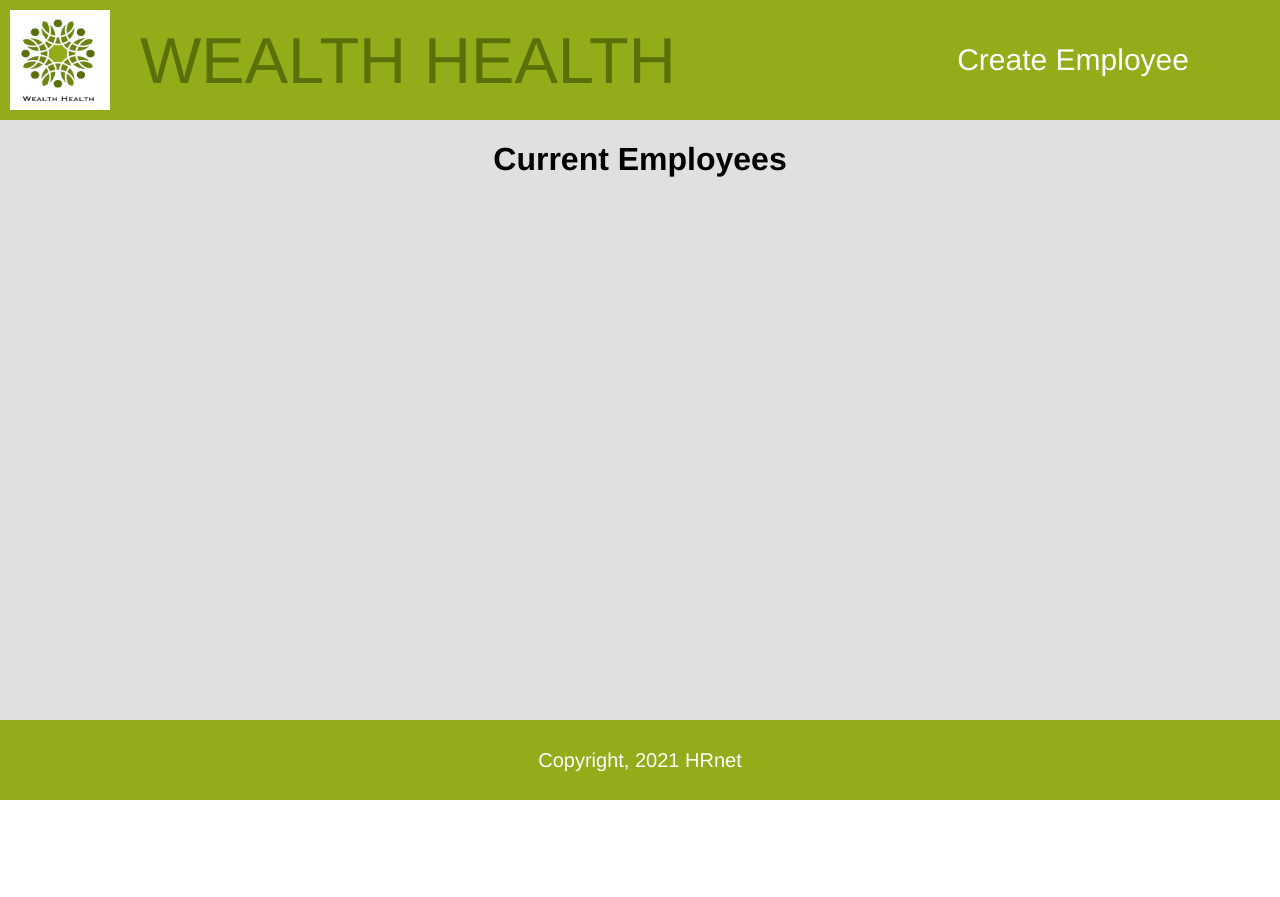
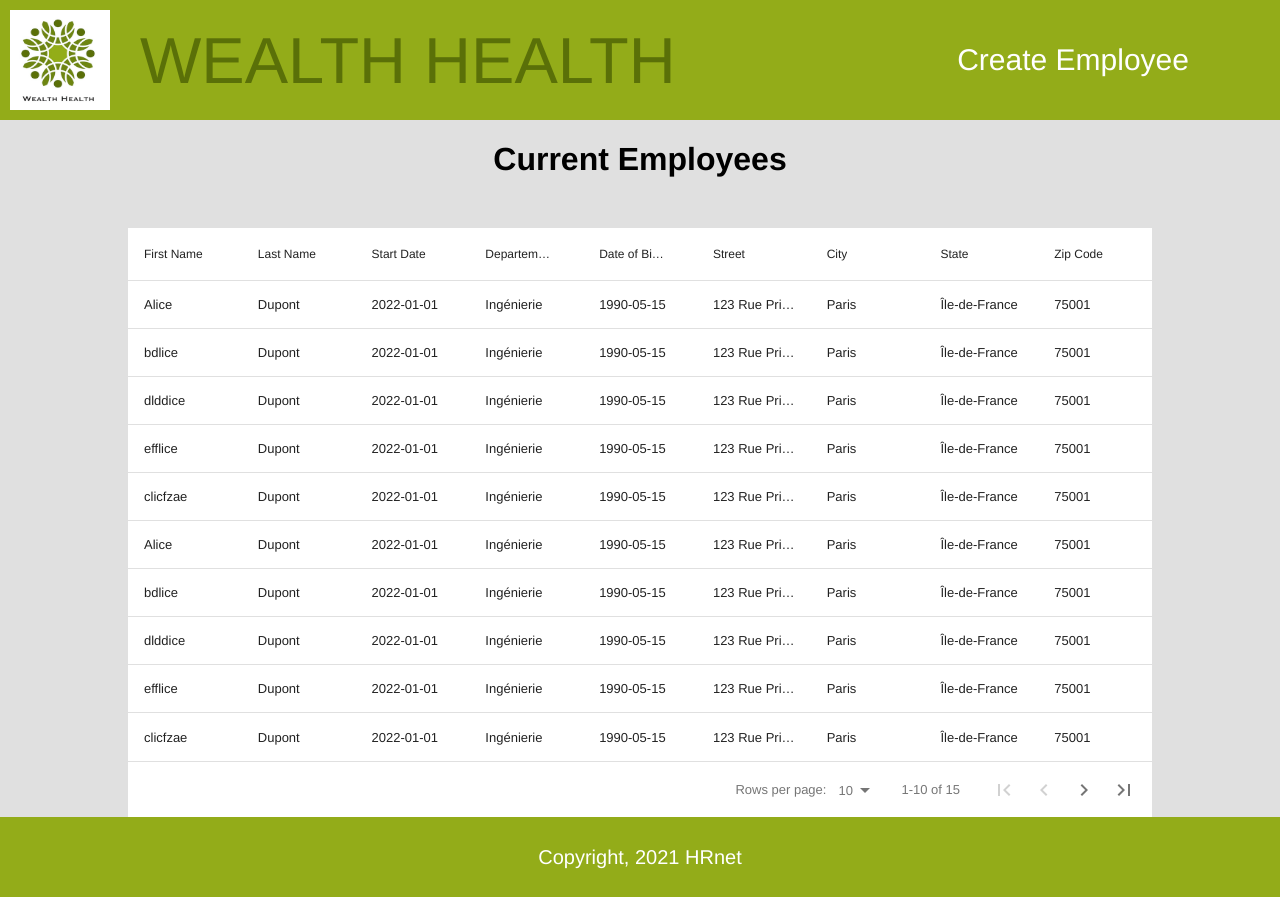
Before and after one commit to Josef1923/P14-HRnet, a React (Vite) app: page /employees in a window 1280 px wide. Before the commit the page ends 800 px from the top, so only its background shows below. Built offline with nearby package versions, Linux system fonts and the light colour scheme.

Commit message:
Début tableau list employé

```diff
--- a/package.json
+++ b/package.json
@@ -13,6 +13,7 @@
     "date-fns": "^4.1.0",
     "josef1923-dropdown-react": "^0.1.1",
     "react": "^19.0.0",
+    "react-data-table-component": "^7.7.0",
     "react-datepicker": "^8.2.1",
     "react-dom": "^19.0.0",
     "react-router-dom": "^7.3.0"
--- /dev/null
+++ b/src/component/employeesTable/columns.js
@@ -0,0 +1,49 @@
+const colonnes = [
+    {
+        name: 'First Name',
+        selector: row => row.firstName,
+        sortable: true,
+    },
+    {
+        name: 'Last Name',
+        selector: row => row.lastName,
+        sortable: true,
+    },
+    {
+        name: 'Start Date',
+        selector: row => row.startDate,
+        sortable: true,
+    },
+    {
+        name: 'Departement',
+        selector: row => row.department,
+        sortable: true,
+    },
+    {
+        name: 'Date of Birth',
+        selector: row => row.dateOfBirth,
+        sortable: true,
+    },
+    {
+        name: 'Street',
+        selector: row => row.street,
+        sortable: true,
+    },
+    {
+        name: 'City',
+        selector: row => row.city,
+        sortable: true,
+    },
+    {
+        name: 'State',
+        selector: row => row.state,
+        sortable: true,
+    },
+    {
+        name: 'Zip Code',
+        selector: row => row.zipCode,
+        sortable: true,
+    },
+];
+
+export default colonnes;
--- a/src/page/currentEmployee/index.jsx
+++ b/src/page/currentEmployee/index.jsx
@@ -1,13 +1,201 @@
 import React from 'react';
 import Header from '@/header';
 import Footer from '@/footer';
+import DataTable from 'react-data-table-component';
+import colonnes from '@/employeesTable/columns.js';
+import './styles.scss';
+
+
+const donnees = [
+    {
+        id: 1,
+        firstName: 'Alice',
+        lastName: 'Dupont',
+        startDate: '2022-01-01',
+        department: 'Ingénierie',
+        dateOfBirth: '1990-05-15',
+        street: '123 Rue Principale',
+        city: 'Paris',
+        state: 'Île-de-France',
+        zipCode: '75001',
+    },
+    {
+        id: 2,
+        firstName: 'bdlice',
+        lastName: 'Dupont',
+        startDate: '2022-01-01',
+        department: 'Ingénierie',
+        dateOfBirth: '1990-05-15',
+        street: '123 Rue Principale',
+        city: 'Paris',
+        state: 'Île-de-France',
+        zipCode: '75001',
+    }, {
+        id: 3,
+        firstName: 'dlddice',
+        lastName: 'Dupont',
+        startDate: '2022-01-01',
+        department: 'Ingénierie',
+        dateOfBirth: '1990-05-15',
+        street: '123 Rue Principale',
+        city: 'Paris',
+        state: 'Île-de-France',
+        zipCode: '75001',
+    }, {
+        id: 4,
+        firstName: 'efflice',
+        lastName: 'Dupont',
+        startDate: '2022-01-01',
+        department: 'Ingénierie',
+        dateOfBirth: '1990-05-15',
+        street: '123 Rue Principale',
+        city: 'Paris',
+        state: 'Île-de-France',
+        zipCode: '75001',
+    }, {
+        id: 5,
+        firstName: 'clicfzae',
+        lastName: 'Dupont',
+        startDate: '2022-01-01',
+        department: 'Ingénierie',
+        dateOfBirth: '1990-05-15',
+        street: '123 Rue Principale',
+        city: 'Paris',
+        state: 'Île-de-France',
+        zipCode: '75001',
+    },
+    {
+        id: 1,
+        firstName: 'Alice',
+        lastName: 'Dupont',
+        startDate: '2022-01-01',
+        department: 'Ingénierie',
+        dateOfBirth: '1990-05-15',
+        street: '123 Rue Principale',
+        city: 'Paris',
+        state: 'Île-de-France',
+        zipCode: '75001',
+    },
+    {
+        id: 2,
+        firstName: 'bdlice',
+        lastName: 'Dupont',
+        startDate: '2022-01-01',
+        department: 'Ingénierie',
+        dateOfBirth: '1990-05-15',
+        street: '123 Rue Principale',
+        city: 'Paris',
+        state: 'Île-de-France',
+        zipCode: '75001',
+    }, {
+        id: 3,
+        firstName: 'dlddice',
+        lastName: 'Dupont',
+        startDate: '2022-01-01',
+        department: 'Ingénierie',
+        dateOfBirth: '1990-05-15',
+        street: '123 Rue Principale',
+        city: 'Paris',
+        state: 'Île-de-France',
+        zipCode: '75001',
+    }, {
+        id: 4,
+        firstName: 'efflice',
+        lastName: 'Dupont',
+        startDate: '2022-01-01',
+        department: 'Ingénierie',
+        dateOfBirth: '1990-05-15',
+        street: '123 Rue Principale',
+        city: 'Paris',
+        state: 'Île-de-France',
+        zipCode: '75001',
+    }, {
+        id: 5,
+        firstName: 'clicfzae',
+        lastName: 'Dupont',
+        startDate: '2022-01-01',
+        department: 'Ingénierie',
+        dateOfBirth: '1990-05-15',
+        street: '123 Rue Principale',
+        city: 'Paris',
+        state: 'Île-de-France',
+        zipCode: '75001',
+    },
+    {
+        id: 1,
+        firstName: 'Alice',
+        lastName: 'Dupont',
+        startDate: '2022-01-01',
+        department: 'Ingénierie',
+        dateOfBirth: '1990-05-15',
+        street: '123 Rue Principale',
+        city: 'Paris',
+        state: 'Île-de-France',
+        zipCode: '75001',
+    },
+    {
+        id: 2,
+        firstName: 'bdlice',
+        lastName: 'Dupont',
+        startDate: '2022-01-01',
+        department: 'Ingénierie',
+        dateOfBirth: '1990-05-15',
+        street: '123 Rue Principale',
+        city: 'Paris',
+        state: 'Île-de-France',
+        zipCode: '75001',
+    }, {
+        id: 3,
+        firstName: 'dlddice',
+        lastName: 'Dupont',
+        startDate: '2022-01-01',
+        department: 'Ingénierie',
+        dateOfBirth: '1990-05-15',
+        street: '123 Rue Principale',
+        city: 'Paris',
+        state: 'Île-de-France',
+        zipCode: '75001',
+    }, {
+        id: 4,
+        firstName: 'efflice',
+        lastName: 'Dupont',
+        startDate: '2022-01-01',
+        department: 'Ingénierie',
+        dateOfBirth: '1990-05-15',
+        street: '123 Rue Principale',
+        city: 'Paris',
+        state: 'Île-de-France',
+        zipCode: '75001',
+    }, {
+        id: 5,
+        firstName: 'clicfzae',
+        lastName: 'Dupont',
+        startDate: '2022-01-01',
+        department: 'Ingénierie',
+        dateOfBirth: '1990-05-15',
+        street: '123 Rue Principale',
+        city: 'Paris',
+        state: 'Île-de-France',
+        zipCode: '75001',
+    },
+];
 
 function Current() {
+
     return (
         <div className='principal'>
             <Header />
             <div className='content'>
                 <h1>Current Employees</h1>
+
+                <div className='dataTable'>
+                    <DataTable
+                        columns={colonnes}
+                        data={donnees}
+                        pagination
+                        highlightOnHover
+                    />
+                </div>
             </div>
             <Footer />
         </div>
--- /dev/null
+++ b/src/page/currentEmployee/styles.scss
@@ -0,0 +1,4 @@
+.dataTable {
+    width: 80%;
+    margin: 50px auto 0;
+  }
```
Also changed, not shown: 1 other file (tests, documents, lock files or other folders).
